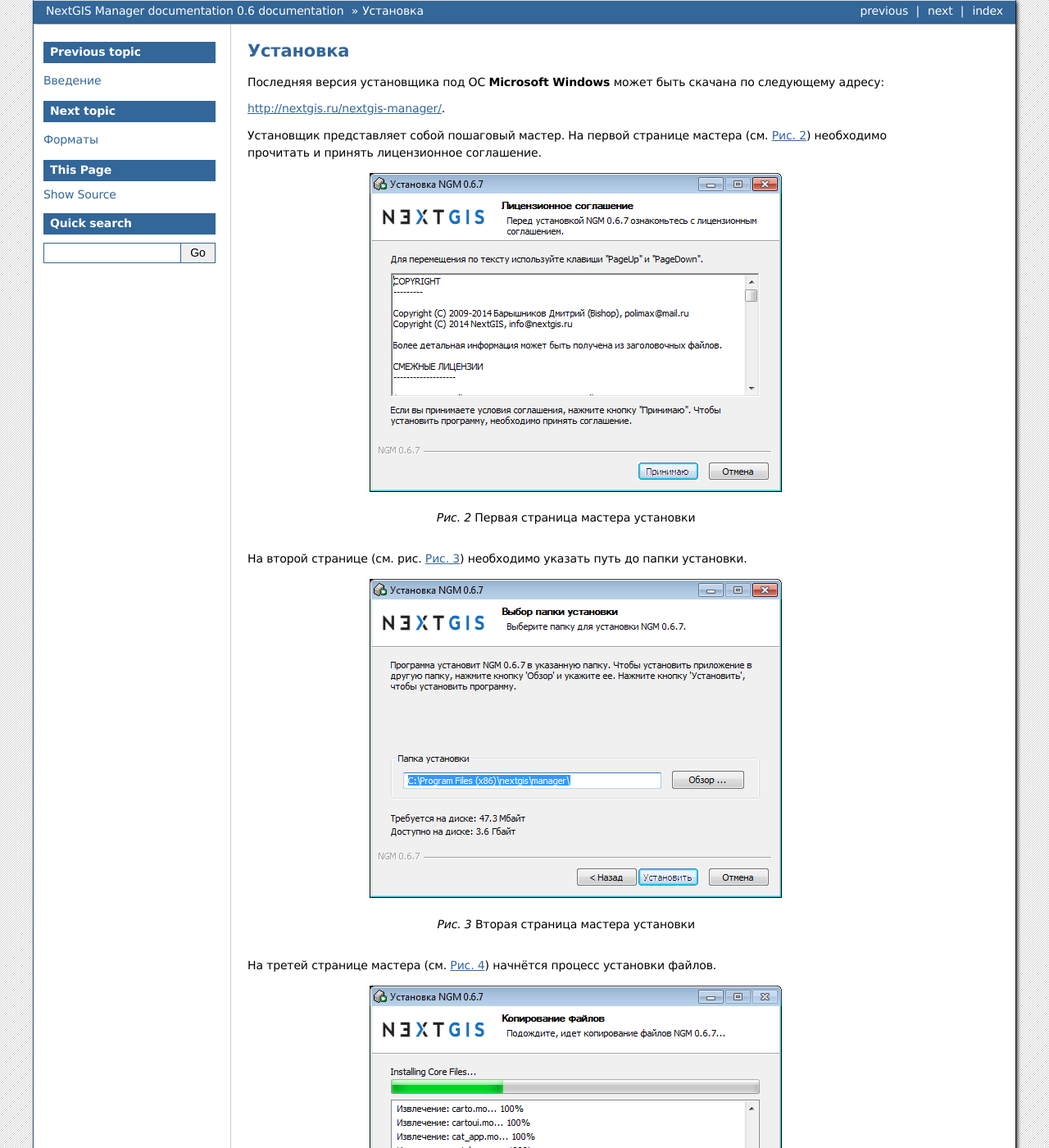
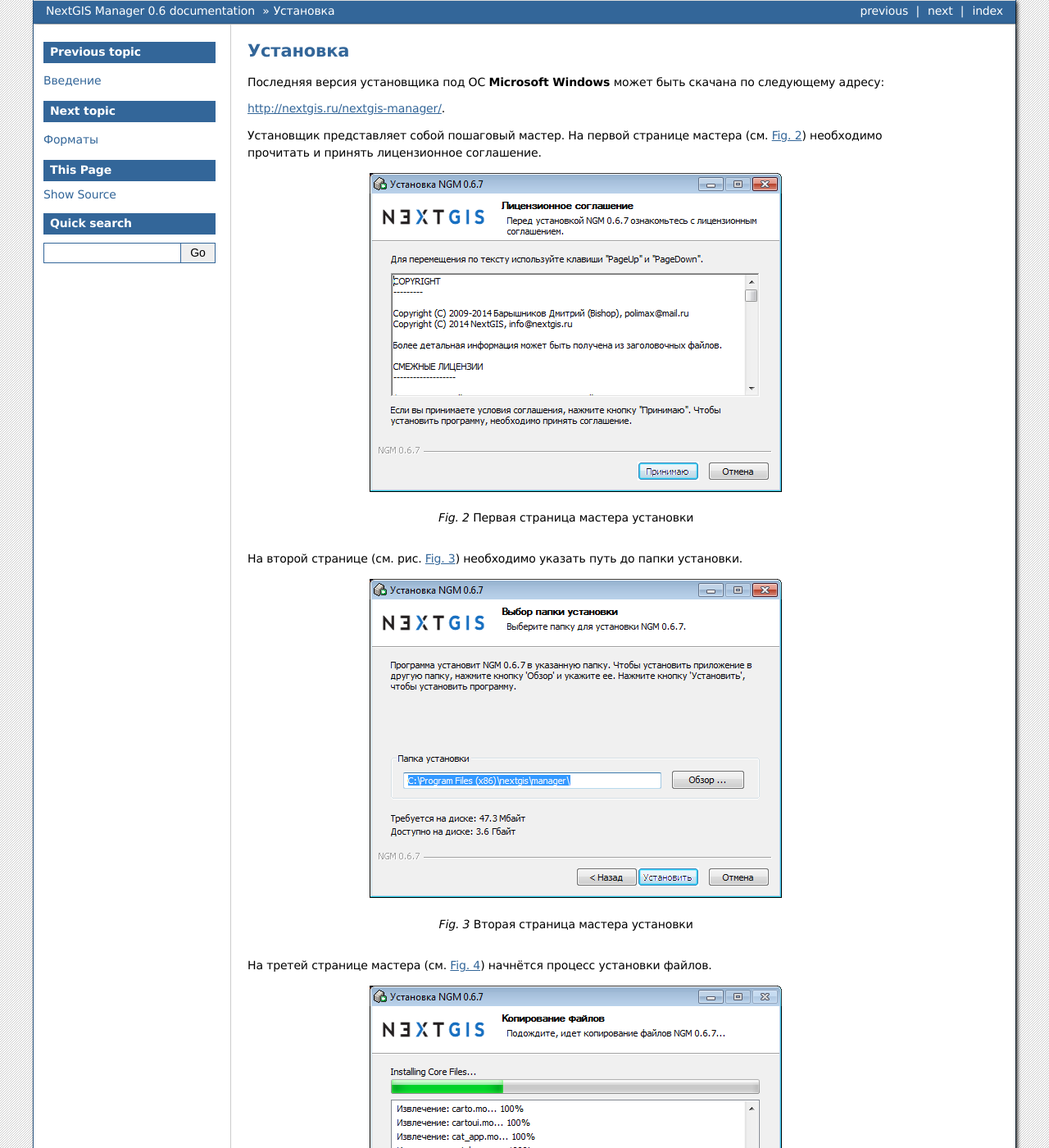
Before and after one commit to isabella232/docs_ngmanager, a Sphinx documentation site: the page built from source/install.rst, in a window 1280 px wide and 1400 px high. Shown: the whole window at 82% size. Built offline with Sphinx 7.4.7, drawn with Linux system fonts in a browser that asks for light colours; formulas are drawn with MathJax 3; some of the changed text lies outside the part shown.

Commit message:
Fix conf.py

```diff
--- a/source/conf.py
+++ b/source/conf.py
@@ -53,7 +53,7 @@
 master_doc = 'index'
 
 # General information about the project.
-project = u'NextGIS Manager documentation'
+project = u'NextGIS Manager'
 copyright = u'2015-2016, NextGIS'
 author = u'NextGIS team'
 
@@ -112,9 +112,9 @@
 
 numfig = True
 
-numfig_format = {'figure': u'Рис. %s', 'table': u'Таблица %s', 'code-block': u'Listing %s'}
+numfig_format = {'figure': u'Fig. %s', 'table': u'Table %s', 'code-block': u'Listing %s'}
 
-illufig_format = {'illustrate': u'Рис. %s (%s)'}
+illufig_format = {'illustrate': u'Pic. %s (%s)'}
 
 locale_dirs = ['locale/']
 gettext_compact = False
```
